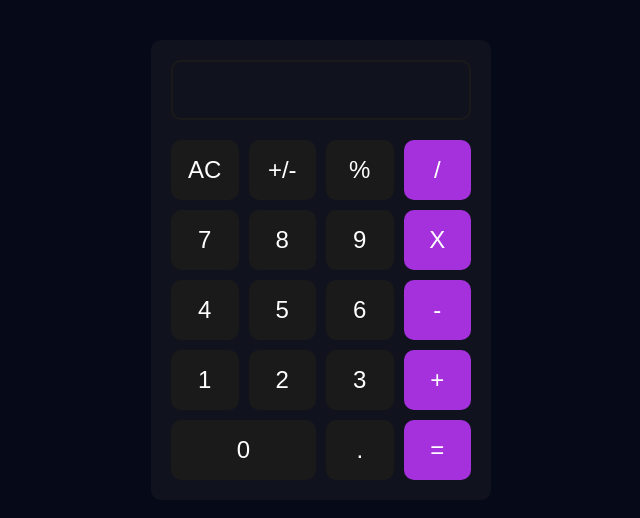
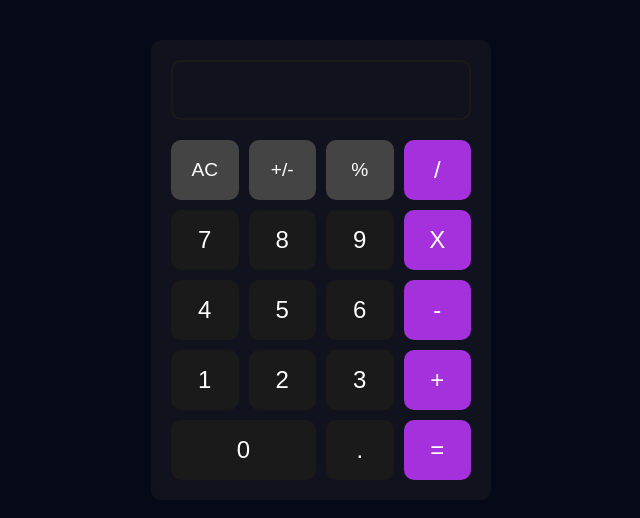
Before and after one commit to MatteoCoding06/calculator, a plain HTML site: page index.html in a window 1280 px wide. Shown: the part 130-648 px from the top of the page, without its empty margins (319-959 px from the left). Drawn offline with Linux system fonts and the light colour scheme.

Commit message:
added top buttons color

```diff
--- a/index.html
+++ b/index.html
@@ -10,9 +10,9 @@
     <div class="container">
       <div class="buttons">
         <input type="text" class="display" readonly />
-        <button>AC</button>
-        <button>+/-</button>
-        <button>%</button>
+        <button class="top_button">AC</button>
+        <button class="top_button">+/-</button>
+        <button class="top_button">%</button>
         <button class="purple">/</button>
 
         <button>7</button>
--- a/style.css
+++ b/style.css
@@ -66,3 +66,9 @@ button {
 .purple {
   background: #a531dc;
 }
+
+.top_button {
+  background: #444;
+  color: #fff;
+  font-size: 1.2rem;
+}
```
